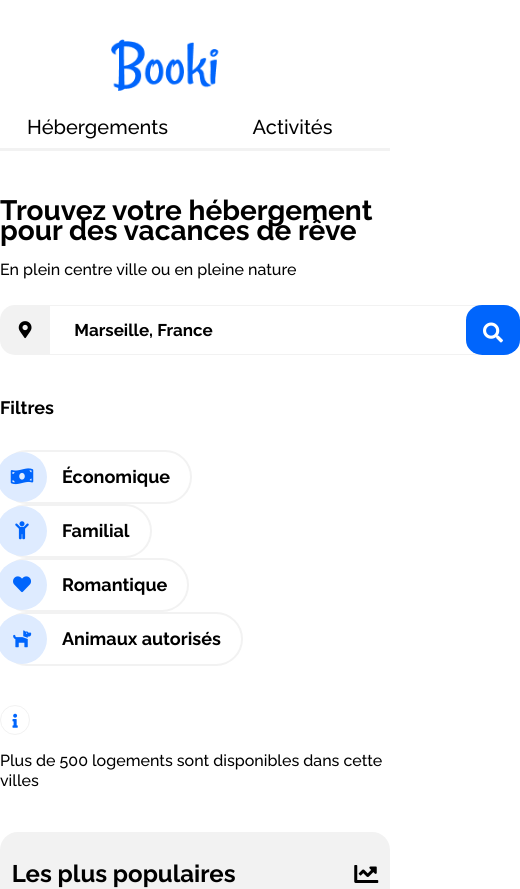
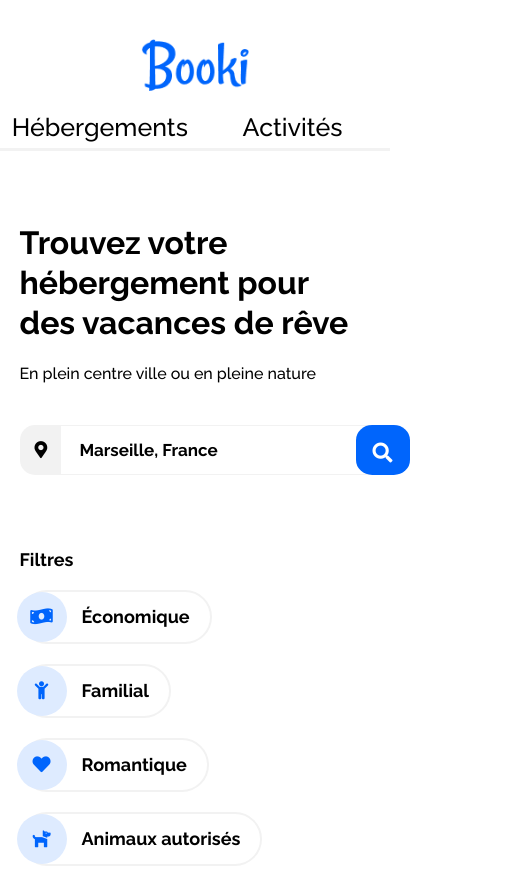
Before and after one commit to fabiendevfront/FabienDucousso_2_31012022, a plain HTML site: page index.html in a window 390 px wide. Shown: the top 889 px of the page, 520 px wide, since content can reach past the window. Drawn offline with Linux system fonts and the light colour scheme.

Commit message:
Desktop &  responsive (header, find, poular)

```diff
--- a/css/desktop.css
+++ b/css/desktop.css
@@ -38,6 +38,7 @@ h3 {
 
 h1 {
     font-size: 28px;
+    line-height: 40px;
 }
 
 h2 {
@@ -76,7 +77,7 @@ h3{
 }
 
 #logo img {
-    width: 100px;
+    height: 50px;
 }
 
 .menu {
@@ -113,6 +114,10 @@ h3{
     margin-bottom: 25px;
 }
 
+#find {
+    margin-top: 25px;
+}
+
 /* FORM */
 
 .search {
@@ -121,8 +126,7 @@ h3{
 	flex-wrap: wrap;
 	justify-content: flex-start;
     align-items: center;
-    width: 40%;
-    min-width: 500px;
+    width: 60%;
     max-width: 600px;
     height: 50px;
 }
@@ -188,7 +192,7 @@ h3{
 /* FILTERS */
 
 .filters {
-    width: 80%;
+    width: 100%;
     display: flex;
     flex-direction: row;
 	flex-wrap: nowrap;
@@ -197,11 +201,11 @@ h3{
 }
 
 .filters-title {
-    width: 8%;
+    width: 7%;
 }
 
 .filters-items {
-    width: 95%;
+    width: 93%;
     display: flex;
     flex-direction: row;
 	flex-wrap: wrap;
@@ -257,7 +261,7 @@ h3{
 .information {
     display: flex;
 	flex-direction: row;
-	flex-wrap: wrap;
+	flex-wrap: nowrap;
 	justify-content: flex-start;
     align-items: center;
 }
@@ -502,17 +506,16 @@ h3{
 
 .activities-card img {
     width: 100%;
-    height: 80%;
     border-radius: 20px 20px 0 0;
     object-fit: cover;
 }
 
 .activities-card figcaption {
     position: absolute;
-    font-size: 16px;
+    bottom: 14px;
+    left: 19px;
+    font-size: 15px;
     font-weight: 700;
-    bottom: 10px;
-    left: 15px;
 }
 
 .card-full {
@@ -521,7 +524,7 @@ h3{
 }
 
 .card-full img {
-    height: 93%;
+    height: 90%;
 }
 
 .card-medium {
@@ -529,13 +532,16 @@ h3{
 }
 
 .card-medium img {
-    height: 87%;
+    height: 85%;
 }
 
 .card-small {
     height: 36%;
 }
 
+.card-small img {
+    height: 78%;
+}
 /**********/
 /* FOOTER */
 /**********/
--- a/css/mobile.css
+++ b/css/mobile.css
@@ -4,57 +4,18 @@
 
 @media screen and (max-width: 768px) {
 
-    .wrapper {
-        padding: 0;
-    }
-
-    /**********/
-    /* HEADER */
-    /**********/
-
-    #header {
-        flex-direction: column;
-        justify-content: flex-start;
-        margin: 25px 0 50px 0;
-    }
-
-    #logo {
-        width: auto;
-        display: block;
-    }
-
-    #logo img {
-        width: auto;
-        height: 80px;
-        display: block;
-        margin: 0 auto;
-    }
-
-    .menu {
-        width: 100%;
-        justify-content: space-around;
-    }
-
-    .menu-items {
-        width: 50%;
-        padding: 3%;
-        border-top: none;
-        border-bottom: solid #F2F2F2 3px;
-        font-size: 20px;
-        text-align: center;
-    }
-
-    .menu-items:hover {
-        border-bottom: solid #0065fc 3px;
-        border-top: none;
-    }
-
     /******************/
     /* FIND SECTION */
     /*****************/
 
+    #find {
+        padding: 0 5%;
+    }
+
     .search {
         position: relative;
+        width: 100%;
+        min-width: 415px;
     }
 
     .search-localistation {
@@ -66,7 +27,7 @@
     }
 
     .search-form {
-        width: 90%;
+        width: 80%;
         border-width: 1px 0;
         border-style: solid;
         border-color: #F2F2F2;
@@ -75,7 +36,7 @@
     .search-btn {
         width: auto;
         position: absolute;
-        right: -20px;
+        right: 25px;
         padding: 17px;
         background-color: #0065fc;
         color: #ffffff;
@@ -97,4 +58,20 @@
         font-size: 20px;
         color: #ffffff;
     }
+
+    /********************/
+    /* LODGINGS SECTION */
+    /*******************/
+
+    .popular-container {
+        padding: 30px 7%;
+    }
+
+    .rental-container {
+        padding: 30px 7%;
+    }
+
+    .rental-card {
+        width: 80%;
+    }
 }
--- a/css/tablet.css
+++ b/css/tablet.css
@@ -3,10 +3,88 @@
 /********************/
 
 @media screen and (max-width: 992px) {
+
+    .wrapper {
+        padding: 0;
+    }
+
+    h1 {
+        font-size: 32px;
+    }
+
+    /**********/
+    /* HEADER */
+    /**********/
+
+    #header {
+        flex-direction: column;
+        margin: 25px 0 50px 0;
+    }
+
+    #logo img {
+        height: 80px;
+        display: block;
+        margin: 0 auto;
+    }
+
+    .menu {
+        width: 100%;
+        justify-content: space-around;
+    }
+
+    .menu-items {
+        width: 50%;
+        padding: 3%;
+        border-top: none;
+        border-bottom: solid #F2F2F2 3px;
+        font-size: 25px;
+        text-align: center;
+    }
+
+    .menu-items:hover {
+        border-bottom: solid #0065fc 3px;
+        border-top: none;
+    }
+
+    /******************/
+    /* FIND SECTION */
+    /*****************/
+
+    #find {
+        display: flex;
+        flex-direction: column;
+        align-items: flex-start;
+        padding: 0 10%;
+    }
+
+    .search {
+        width: 100%;
+        max-width: none;
+    }
+
     .filters {
+        width: 100%;
+        margin-top: 50px;
         flex-direction: column;
         align-items: flex-start;
     }
+
+    .filters-title {
+        margin: 0;
+    }
+
+    .filters-items {
+        width: 100%;
+        margin-top: 0;
+    }
+
+    .filters-btn {
+        margin-top: 20px;
+    }
+
+    /********************/
+    /* LODGINGS SECTION */
+    /*******************/
 
     #lodgings {
         flex-direction: column-reverse;
@@ -14,10 +92,24 @@
 
     .popular-container {
         width: 100%;
+        padding: 30px 10%;
+    }
+
+    .popular-items {
+        align-items: center;
+    }
+
+    .popular-card {
+        width: 100%;
     }
 
     .rental-container {
         width: 100%;
+        background-color: #ffffff;
+    }
+
+    .rental-card {
+        width: 45%;
     }
 
 
--- a/index.html
+++ b/index.html
@@ -15,7 +15,7 @@
     <div class="wrapper">
         <header id="header">
             <a href="#" id="logo">
-                <img src="./assets/images/booki.png" alt="Logo Booki">
+                <img src="./assets/images/logo/booki.png" alt="Logo Booki">
             </a>
             <nav class="menu">
                 <a href="#lodgings" class="menu-items">Hébergements</a>
```
Also changed, not shown: assets/images/activities/parc-national-des-calanques.jpg, assets/images/activities/vieux-port.jpg, assets/images/logo/booki.png (added).
